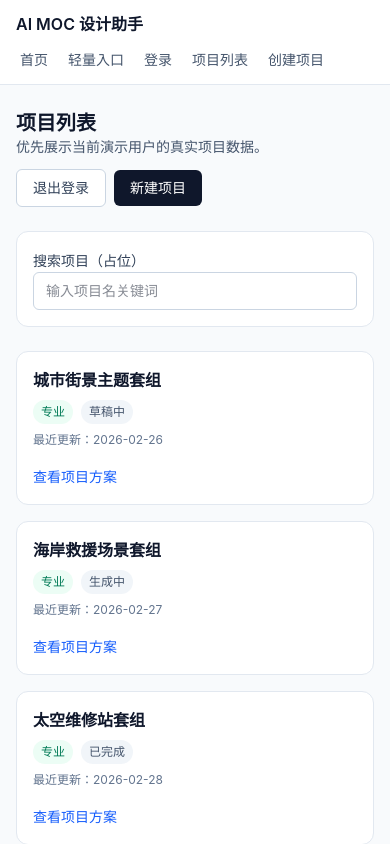
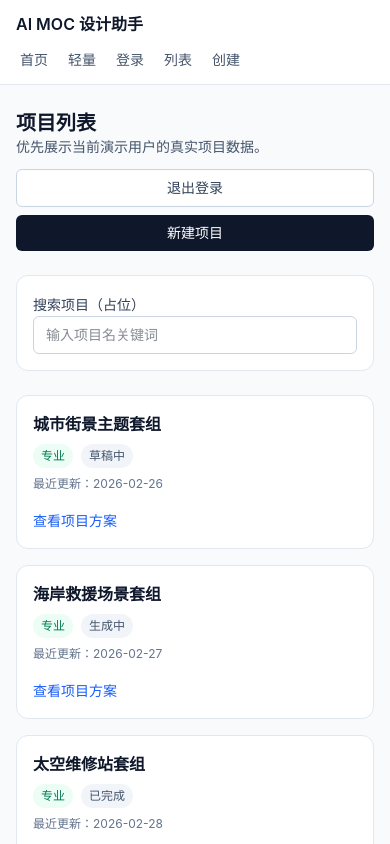
Before and after one commit to yujianankwc/ai-moc-design-assistant, a Next.js app: page /projects in a window 390 px wide. Shown: the top 844 px of the page. Built offline with nearby package versions, Linux system fonts and the light colour scheme; no server answers.

Commit message:
fix mobile responsive layout and quick image loading state

```diff
--- a/app/globals.css
+++ b/app/globals.css
@@ -10,6 +10,9 @@ body {
   background-color: #f8fafc;
   color: #0f172a;
   overflow-x: hidden;
+  -webkit-text-size-adjust: 100%;
+  text-size-adjust: 100%;
+  padding-bottom: env(safe-area-inset-bottom);
 }
 
 *,
@@ -17,3 +20,9 @@ body {
 *::after {
   box-sizing: border-box;
 }
+
+img,
+video {
+  max-width: 100%;
+  height: auto;
+}
--- a/app/layout.tsx
+++ b/app/layout.tsx
@@ -14,11 +14,11 @@ export const viewport: Viewport = {
 };
 
 const navItems = [
-  { href: "/", label: "首页" },
-  { href: "/quick/new", label: "轻量入口" },
-  { href: "/login", label: "登录" },
-  { href: "/projects", label: "项目列表" },
-  { href: "/projects/new", label: "创建项目" }
+  { href: "/", label: "首页", shortLabel: "首页" },
+  { href: "/quick/new", label: "轻量入口", shortLabel: "轻量" },
+  { href: "/login", label: "登录", shortLabel: "登录" },
+  { href: "/projects", label: "项目列表", shortLabel: "列表" },
+  { href: "/projects/new", label: "创建项目", shortLabel: "创建" }
 ];
 
 export default function RootLayout({
@@ -38,7 +38,8 @@ export default function RootLayout({
               <nav className="-mx-1 flex w-full items-center gap-3 overflow-x-auto px-1 text-sm text-slate-600 sm:mx-0 sm:w-auto sm:overflow-visible sm:px-0">
                 {navItems.map((item) => (
                   <Link key={item.href} href={item.href} className="shrink-0 whitespace-nowrap px-1 py-0.5 hover:text-slate-900">
-                    {item.label}
+                    <span className="sm:hidden">{item.shortLabel}</span>
+                    <span className="hidden sm:inline">{item.label}</span>
                   </Link>
                 ))}
               </nav>
--- a/app/projects/page.tsx
+++ b/app/projects/page.tsx
@@ -96,11 +96,11 @@ export default async function ProjectsPage() {
           <h1 className="text-xl font-semibold text-slate-900 sm:text-2xl">项目列表</h1>
           <p className="text-sm text-slate-600">优先展示当前演示用户的真实项目数据。</p>
         </div>
-        <div className="flex items-center gap-2">
+        <div className="flex w-full flex-wrap items-center gap-2 sm:w-auto">
           <LogoutButton />
           <Link
             href="/projects/new"
-            className="rounded-md bg-slate-900 px-4 py-2 text-sm font-medium text-white hover:bg-slate-800"
+            className="w-full rounded-md bg-slate-900 px-4 py-2 text-center text-sm font-medium text-white hover:bg-slate-800 sm:w-auto"
           >
             新建项目
           </Link>
--- a/components/logout-button.tsx
+++ b/components/logout-button.tsx
@@ -16,7 +16,7 @@ export default function LogoutButton() {
     <button
       type="button"
       onClick={handleLogout}
-      className="rounded-md border border-slate-300 bg-white px-4 py-2 text-sm font-medium text-slate-700 hover:bg-slate-50"
+      className="w-full rounded-md border border-slate-300 bg-white px-4 py-2 text-sm font-medium text-slate-700 hover:bg-slate-50 sm:w-auto"
     >
       退出登录
     </button>
--- a/components/manual-edit-section.tsx
+++ b/components/manual-edit-section.tsx
@@ -57,12 +57,12 @@ export default function ManualEditSection({ projectId, initialContent }: Props)
         placeholder="可先写：本轮先保留的核心设定、准备先改的两点、下一轮希望验证的风险。"
         className="w-full rounded-md border border-slate-300 px-3 py-2 text-sm outline-none ring-blue-500 focus:ring-2"
       />
-      <div className="flex items-center gap-3">
+      <div className="flex flex-wrap items-center gap-3">
         <button
           type="button"
           onClick={handleSave}
           disabled={isSaving}
-          className="rounded-md bg-slate-900 px-4 py-2 text-sm font-medium text-white hover:bg-slate-800 disabled:cursor-not-allowed disabled:opacity-70"
+          className="w-full rounded-md bg-slate-900 px-4 py-2 text-sm font-medium text-white hover:bg-slate-800 disabled:cursor-not-allowed disabled:opacity-70 sm:w-auto"
         >
           {isSaving ? "保存中..." : "保存人工编辑内容"}
         </button>
--- a/components/regenerate-project-button.tsx
+++ b/components/regenerate-project-button.tsx
@@ -83,7 +83,7 @@ export default function RegenerateProjectButton({ projectId, currentSnapshot }:
           type="button"
           onClick={() => handleRegenerate()}
           disabled={isLoading}
-          className="rounded-md border border-slate-300 bg-white px-4 py-2 text-sm font-medium text-slate-700 hover:bg-slate-50 disabled:cursor-not-allowed disabled:opacity-70"
+          className="w-full rounded-md border border-slate-300 bg-white px-4 py-2 text-sm font-medium text-slate-700 hover:bg-slate-50 disabled:cursor-not-allowed disabled:opacity-70 sm:w-auto"
         >
           {loadingMode === "default" ? "生成中..." : "重新生成项目方案"}
         </button>
@@ -93,7 +93,7 @@ export default function RegenerateProjectButton({ projectId, currentSnapshot }:
             type="button"
             onClick={() => handleRegenerate(mode)}
             disabled={isLoading}
-            className="rounded-md border border-blue-200 bg-blue-50 px-3 py-2 text-sm font-medium text-blue-700 hover:bg-blue-100 disabled:cursor-not-allowed disabled:opacity-70"
+            className="w-full rounded-md border border-blue-200 bg-blue-50 px-3 py-2 text-sm font-medium text-blue-700 hover:bg-blue-100 disabled:cursor-not-allowed disabled:opacity-70 sm:w-auto"
           >
             {loadingMode === mode ? "生成中..." : modeLabelMap[mode]}
           </button>
--- a/components/result-diff-summary.tsx
+++ b/components/result-diff-summary.tsx
@@ -34,8 +34,8 @@ export default function ResultDiffSummary({ projectId, currentSnapshot }: Props)
   }
 
   return (
-    <section className="rounded-xl border border-emerald-200 bg-emerald-50 p-5">
-      <div className="flex items-start justify-between gap-3">
+    <section className="rounded-xl border border-emerald-200 bg-emerald-50 p-4 sm:p-5">
+      <div className="flex flex-col items-start justify-between gap-2 sm:flex-row sm:gap-3">
         <div>
           <h2 className="text-base font-semibold text-emerald-900">本次生成差异摘要</h2>
           <p className="mt-1 text-xs text-emerald-800">对比对象：上一次方案结果</p>
```
Also changed, not shown: components/service-request-modals.tsx (+11 -11 lines).
